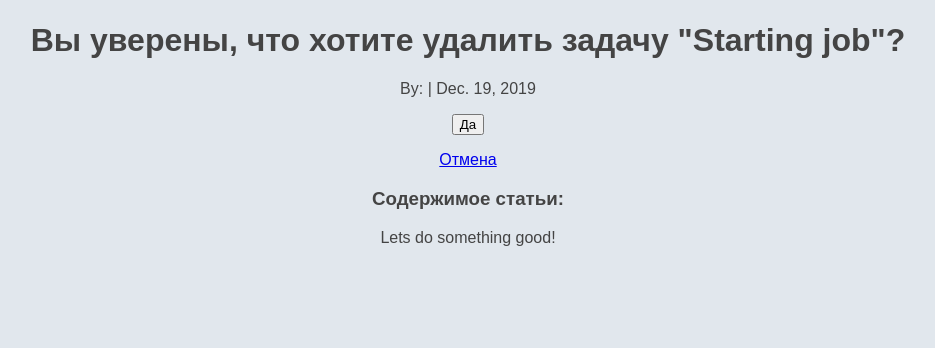
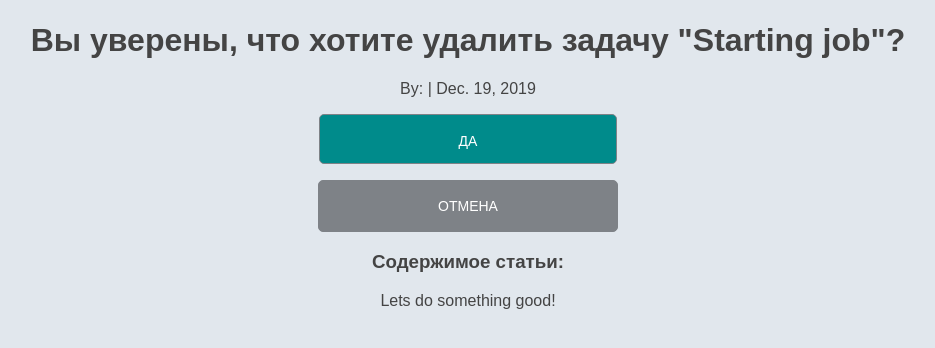
Before and after one commit to Beknasar/python_group_6_homework_47_Ulanbek_uulu_Beknasar, a Django app: page /tasks/1/delete/ in a window 1280 px wide. Shown: the part 38-386 px from the top of the page, without its empty margins (172-1107 px from the left). Run offline with Django 3.2, Linux system fonts and the light colour scheme; data comes from the database, SQL or seed files in the repository; both versions use the stored data as it was after the commit.

Commit message:
Добавлены частичные шаблоны для форм удаления и обновления задач.

```diff
--- a/source/webapp/forms.py
+++ b/source/webapp/forms.py
@@ -8,7 +8,7 @@ class TaskForm(forms.Form):
     description = forms.CharField(max_length=500, required=True, label='Описание', widget=forms.Textarea)
     status = forms.ChoiceField(choices=STATUS_CHOICES, required=True, label='Статус',
                                initial=default_status)
-    date = forms.DateTimeField(required=False, label='Дата выполнения', widget=forms.DateInput(attrs={'type': 'date'}))
+    task_deadline = forms.DateTimeField(required=False, label='Дата выполнения', widget=forms.DateInput(attrs={'type': 'date'}))
 
     def __str__(self):
         return "{}. {}".format(self.pk, self.title)
--- a/source/webapp/static/css/style.css
+++ b/source/webapp/static/css/style.css
@@ -116,6 +116,36 @@ body {
     color: white;
 }
 
+.button {
+    width:  298px;
+	height: 50px;
+
+	color: white;
+	font-size: 14px;
+	text-decoration: none;
+	text-transform: uppercase;
+	display: inline-block;
+	border-radius: 5px;
+    border: #7e8287 solid 1px;
+	line-height: 50px;
+}
+.accept {
+    background: darkcyan;
+}
+.cancel {
+    background: #7e8287;
+    color: white;
+}
+.button:hover {
+    background: darkslategrey;
+    color: white;
+}
+.chekbox{
+    text-align: left;
+}
+.cancel:hover {
+    background: darkgray;
+}
 .pre {
     white-space: pre;
 }
--- a/source/webapp/templates/task_delete.html
+++ b/source/webapp/templates/task_delete.html
@@ -11,8 +11,8 @@
     <p>By: {{ task.author }} | {{ task.task_deadline }}</p>
     <form action="{% url "task_delete" task.pk %}" method="post">
         {% csrf_token %}
-        <p><input type="submit" value="Да"></p>
-        <p><a href="{% url 'task_view' task.pk %}">Отмена</a></p>
+        <p><input type="submit" value="Да" class="button accept"></p>
+        <p><a href="{% url 'task_view' task.pk %}" class="button cancel">Отмена</a></p>
     </form>
     <h3>Содержимое статьи: </h3>
     <p>{{ task.description }}</p>
--- a/source/webapp/views.py
+++ b/source/webapp/views.py
@@ -29,7 +29,7 @@ def create_task_view(request):
                 title=form.cleaned_data['title'],
                 description = form.cleaned_data['description'],
                 status = form.cleaned_data['status'],
-                date = form.cleaned_data['date'])
+                task_deadline = form.cleaned_data['task_deadline'])
 
         return redirect('task_view', pk=task.pk)
     else:
```
Also changed, not shown: source/fixtures/dump.json (+28 -40 lines), source/webapp/templates/task_create.html (+6 -8 lines), source/webapp/templates/task_update.html (+5 -8 lines).
